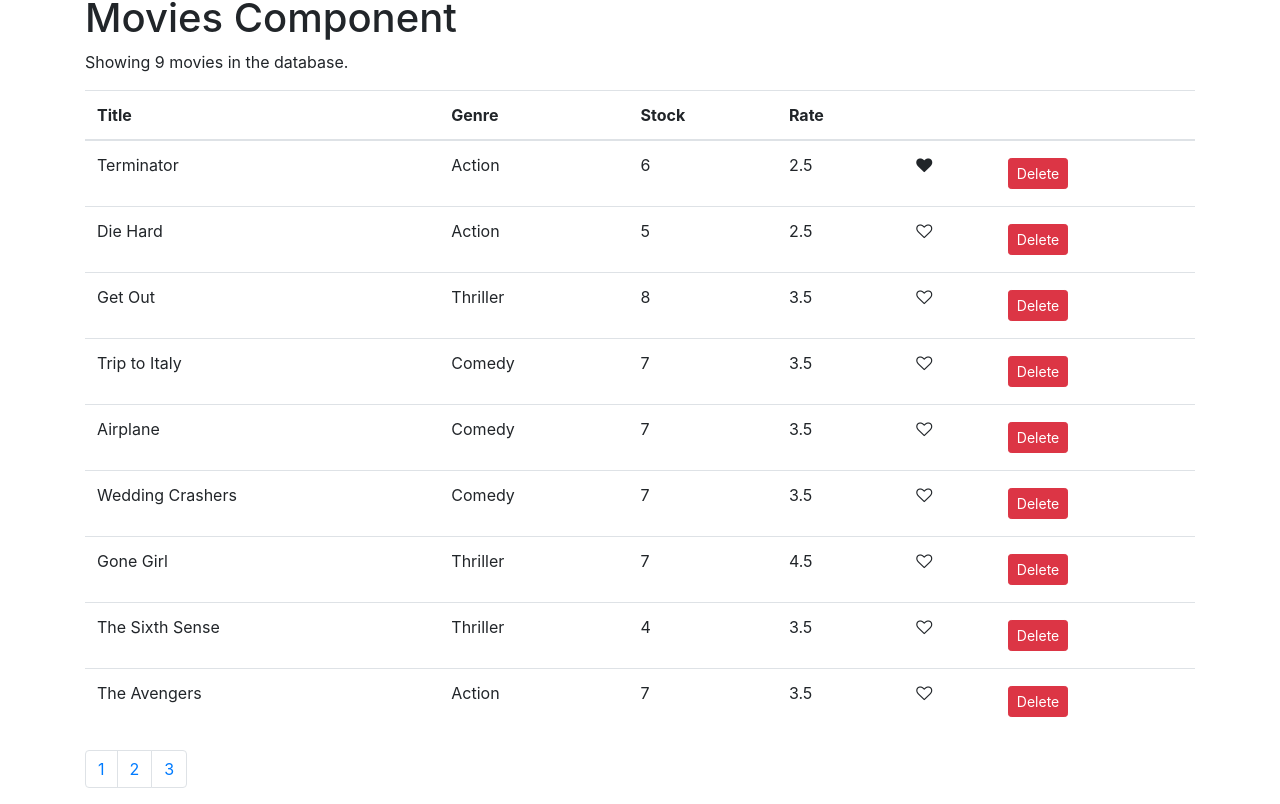
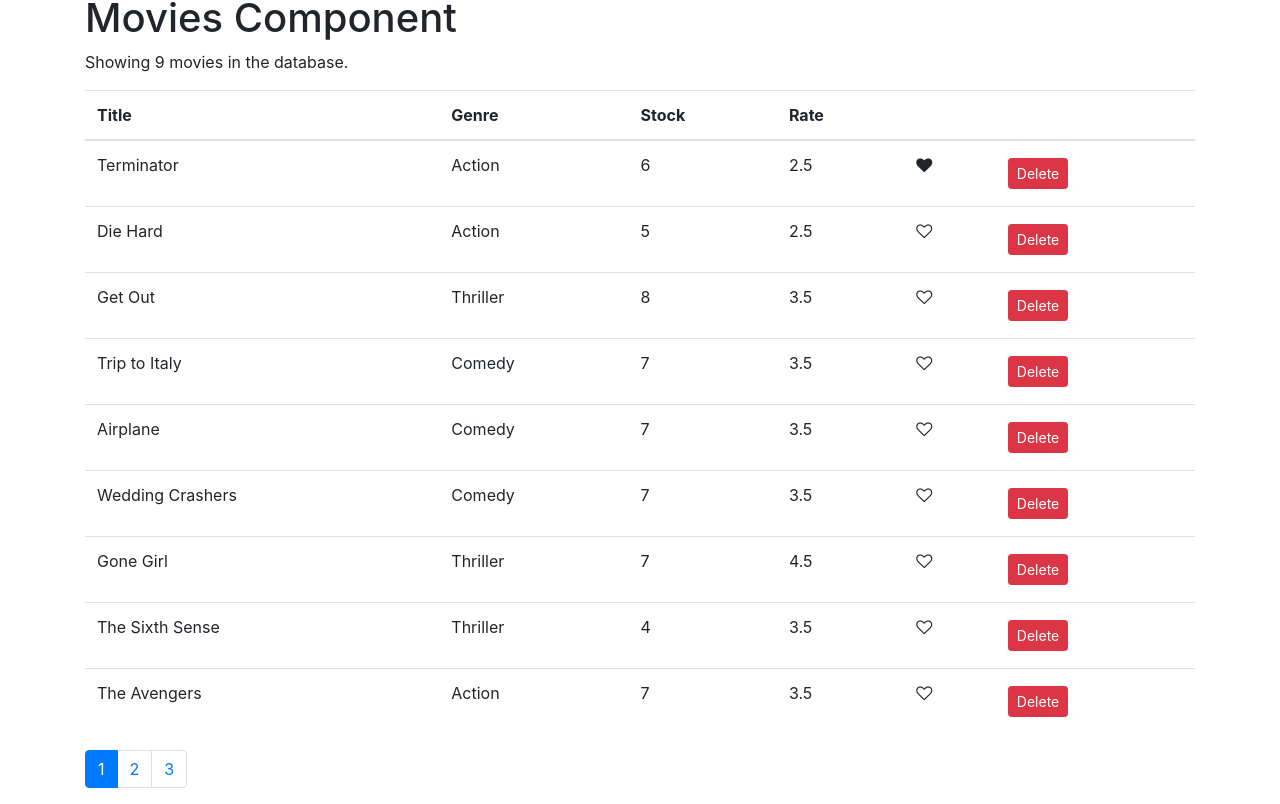
Before and after one commit to DilshanUdawaththa/Counter-App-ReactJS, a React (Create React App) app: page / in a window 1280 px wide. Shown: the part 278-1082 px from the top of the page. Built offline with nearby package versions, Linux system fonts and the light colour scheme.

Commit message:
Pagination is active when it is clicked

```diff
--- a/src/components/common/pagination.jsx
+++ b/src/components/common/pagination.jsx
@@ -1,14 +1,14 @@
 import _ from 'lodash';
 
 const Pagination = (props) => {
-    const {itemsCount, pageSize} = props;
+    const {itemsCount, pageSize, onPageChange, currentPage} = props;
     const pagesCount = Math.ceil(itemsCount / pageSize);
     if(pagesCount === 1) return null;
     const page = _.range(1, pagesCount + 1);
 
     return <nav>
         <ul className="pagination">
-            {page.map(page => <li key={page} className="page-item"><a href="#" className="page-link">{page}</a></li> )}
+            {page.map(page => <li key={page} className= {page === currentPage ? "page-item active" : "page-item"}><a href="#" className="page-link" onClick={() => onPageChange(page) }>{page}</a></li> )}
         </ul>
     </nav>;
 }
--- a/src/components/movies.jsx
+++ b/src/components/movies.jsx
@@ -6,7 +6,8 @@ import Pagination from './common/pagination';
 class Movies extends Component {
   state = {
     movies: getMovies(),
-    pageSize: 4
+    pageSize: 4,
+    currentPage: 1
   };
 
   handleDelete = (movie) => {
@@ -24,11 +25,12 @@ class Movies extends Component {
   }
 
   handlePageChange = (page) => {
-    console.log(page);
+    this.setState({currentPage: page});
   }
 
   render() {
     const { length: count } = this.state.movies;
+    const {pageSize, currentPage} = this.state;
 
     if (count === 0) return <p>There are no movies in the database.</p>;
 
@@ -67,7 +69,7 @@ class Movies extends Component {
             ))}
           </tbody>
         </table>
-        <Pagination itemsCount={count} pageSize={this.state.pageSize} onPageChange={this.handlePageChange}/>
+        <Pagination itemsCount={count} pageSize={pageSize} currentPage={currentPage} onPageChange={this.handlePageChange}/>
       </React.Fragment>
     );
   }
```
